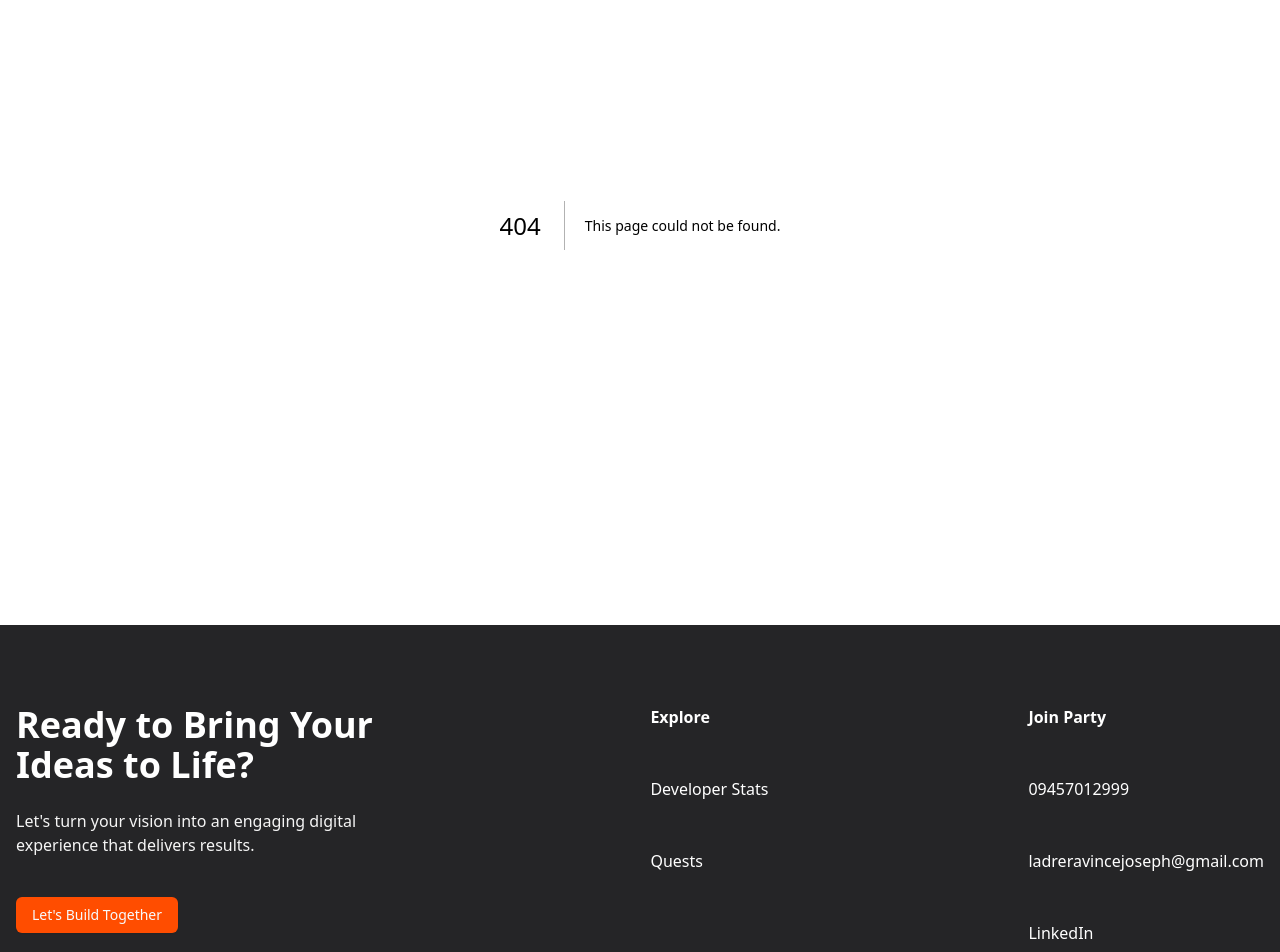
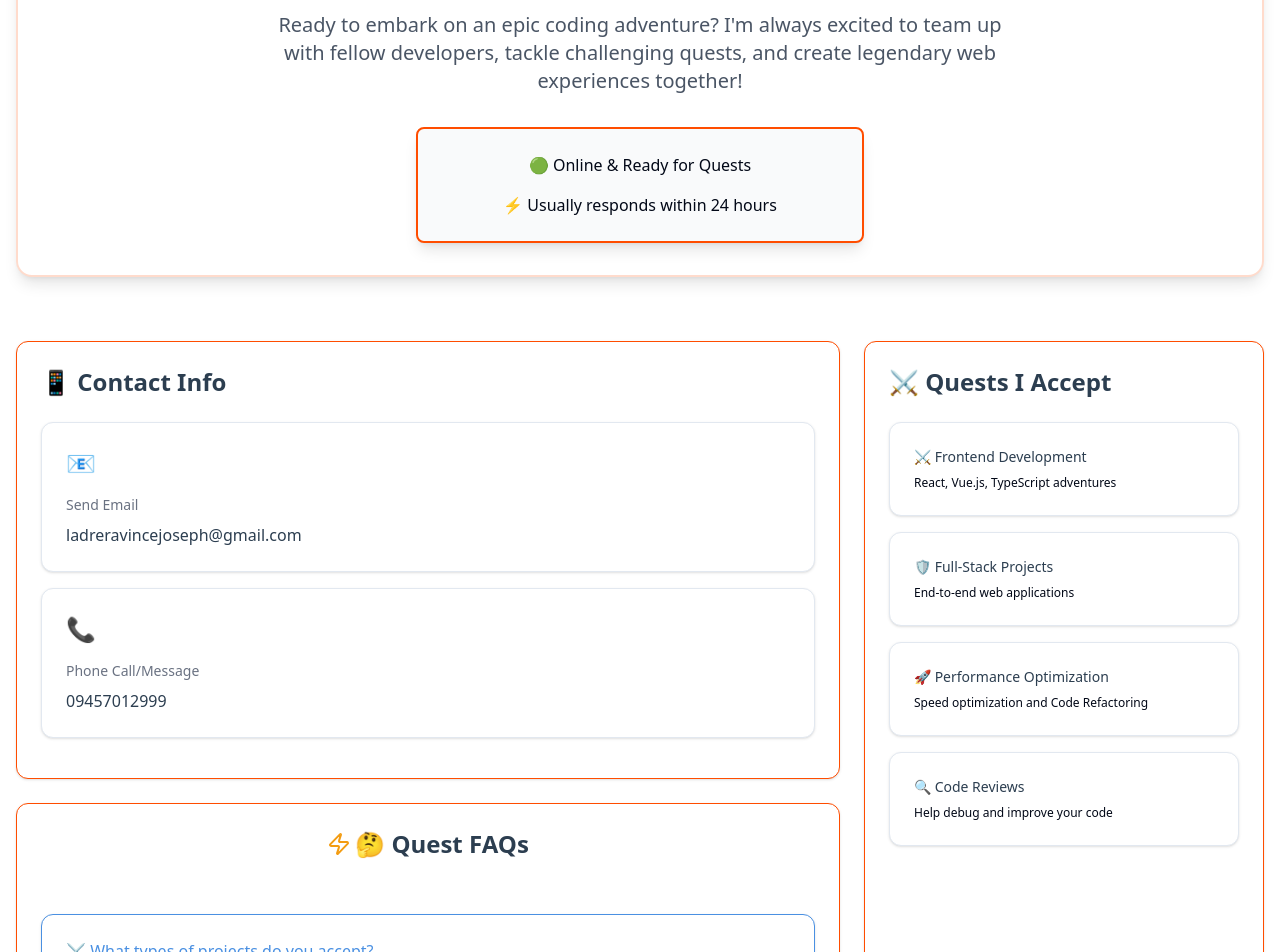
Before and after one commit to vincejosephladrera/code-by-vince, a Next.js app: page /contact in a window 1280 px wide. Before the commit this address had no page. Shown: the part 240-1192 px from the top of the page. Built offline with nearby package versions, Linux system fonts and the light colour scheme.

Commit message:
feat(contact): integrate contact components into page layout

```diff
--- a/src/app/contact/_page.tsx
+++ /dev/null
@@ -1,14 +0,0 @@
-import Section from "@/components/Section";
-import Container from "@/components/Container";
-
-const Contact = () => {
-  return (
-    <>
-      <Section>
-        <Container></Container>
-      </Section>
-    </>
-  );
-};
-
-export default Contact;
--- /dev/null
+++ b/src/app/contact/page.tsx
@@ -0,0 +1,30 @@
+import ContactHeader from "@/features/contact/components/ContactHeader";
+// import ContactForm from "@/features/contact/components/ContactForm";
+import ContactInfo from "@/features/contact/components/ContactInfo";
+import Container from "@/components/Container";
+import QuestCategories from "@/features/contact/components/QuestCategories";
+import Faqs from "@/features/contact/components/Faqs";
+import SocialMediaChannels from "@/features/contact/components/SocialMediaChannels";
+
+const Contact = () => {
+  return (
+    <>
+      <div className="py-20">
+        <ContactHeader />
+        <Container className="grid grid-cols-1 gap-6 xl:grid-cols-3">
+          <div className="grid gap-6 xl:col-span-2">
+            {/* <ContactForm /> */}
+            <ContactInfo />
+            <Faqs />
+          </div>
+          <div className="grid gap-6">
+            <QuestCategories />
+            <SocialMediaChannels />
+          </div>
+        </Container>
+      </div>
+    </>
+  );
+};
+
+export default Contact;
```
